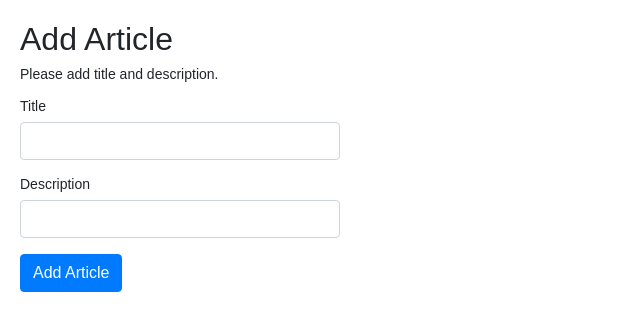
After one commit to Abhishek-Argha/check24blog, a PHP site: page /article.php in a window 1280 px wide. The commit adds this page. Shown: the top 331 px of the page, without its empty margins (0-640 px from the left). Run offline with PHP 8.4, Linux system fonts and the light colour scheme.

Commit message:
add article post by admin

```diff
--- /dev/null
+++ b/article.php
@@ -0,0 +1,89 @@
+<?php
+
+// Include config file
+require_once "connect.php";
+
+// Define variables and initialize with empty values
+$title = $description= "";
+$title_err = $description_err = "";
+
+// Processing form data when form is submitted
+if($_SERVER["REQUEST_METHOD"] == "POST"){
+
+    // Check if title is empty
+    if(empty(trim($_POST["title"]))){
+        $title_err = "Please enter title.";
+    } else{
+        $title = trim($_POST["title"]);
+    }
+
+    // Check if description is empty
+    if(empty(trim($_POST["description"]))){
+        $description_err = "Please enter description of your article";
+    } else{
+        $description = trim($_POST["description"]);
+    }
+
+    echo "title: ";
+    echo $title;
+    echo "<br/>description: ";
+    echo $description;
+    // Validate credentials
+    if(empty($title_err) && empty($description_err)){
+        echo "now i need to start adding article";
+        // Prepare a select statement
+        $sql = 'INSERT INTO article (title, description) VALUES ("'.$title.'", "'.$description.'")';
+        if ($conn->query($sql) === FALSE) {
+           echo "Error: " . $sql . "<br>" . $conn->error;
+        }else{
+            header("location: index.php");
+        }
+
+
+    }
+}
+
+// Close connection
+mysqli_close($conn);
+?>
+
+<!DOCTYPE html>
+<html lang="en">
+<head>
+    <meta charset="UTF-8">
+    <title>Add Article</title>
+    <link rel="stylesheet" href="https://stackpath.bootstrapcdn.com/bootstrap/4.5.2/css/bootstrap.min.css">
+    <style>
+        body{ font: 14px sans-serif; }
+        .wrapper{ width: 360px; padding: 20px; }
+    </style>
+</head>
+<body>
+    <div class="wrapper">
+        <h2>Add Article</h2>
+        <p>Please add title and description.</p>
+
+        <?php
+        if(!empty($login_err)){
+            echo '<div class="alert alert-danger">' . $login_err . '</div>';
+        }
+        ?>
+
+        <form action="<?php echo htmlspecialchars($_SERVER["PHP_SELF"]); ?>" method="post">
+            <div class="form-group">
+                <label>Title</label>
+                <input type="text" name="title" class="form-control <?php echo (!empty($title_err)) ? 'is-invalid' : ''; ?>" value="<?php echo $title; ?>">
+                <span class="invalid-feedback"><?php echo $title_err; ?></span>
+            </div>
+            <div class="form-group">
+                <label>Description</label>
+                <input type="textarea" name="description" class="form-control <?php echo (!empty($description_err)) ? 'is-invalid' : ''; ?>">
+                <span class="invalid-feedback"><?php echo $description_err; ?></span>
+            </div>
+            <div class="form-group">
+                <input type="submit" class="btn btn-primary" value="Add Article">
+            </div>
+        </form>
+    </div>
+</body>
+</html>
--- a/header.php
+++ b/header.php
@@ -26,6 +26,7 @@
             <?php if(isset($_SESSION) && isset($_SESSION["loggedin"])){
                     echo '<td>Hello</td>';
                     echo '<td>'.$_SESSION['first_name'].'</td>';
+                    echo '<td><a href="article.php">New entry</a></td>';
                     echo '<td><a href="logout.php">logout</a></td>';
 
                 }else{
```
